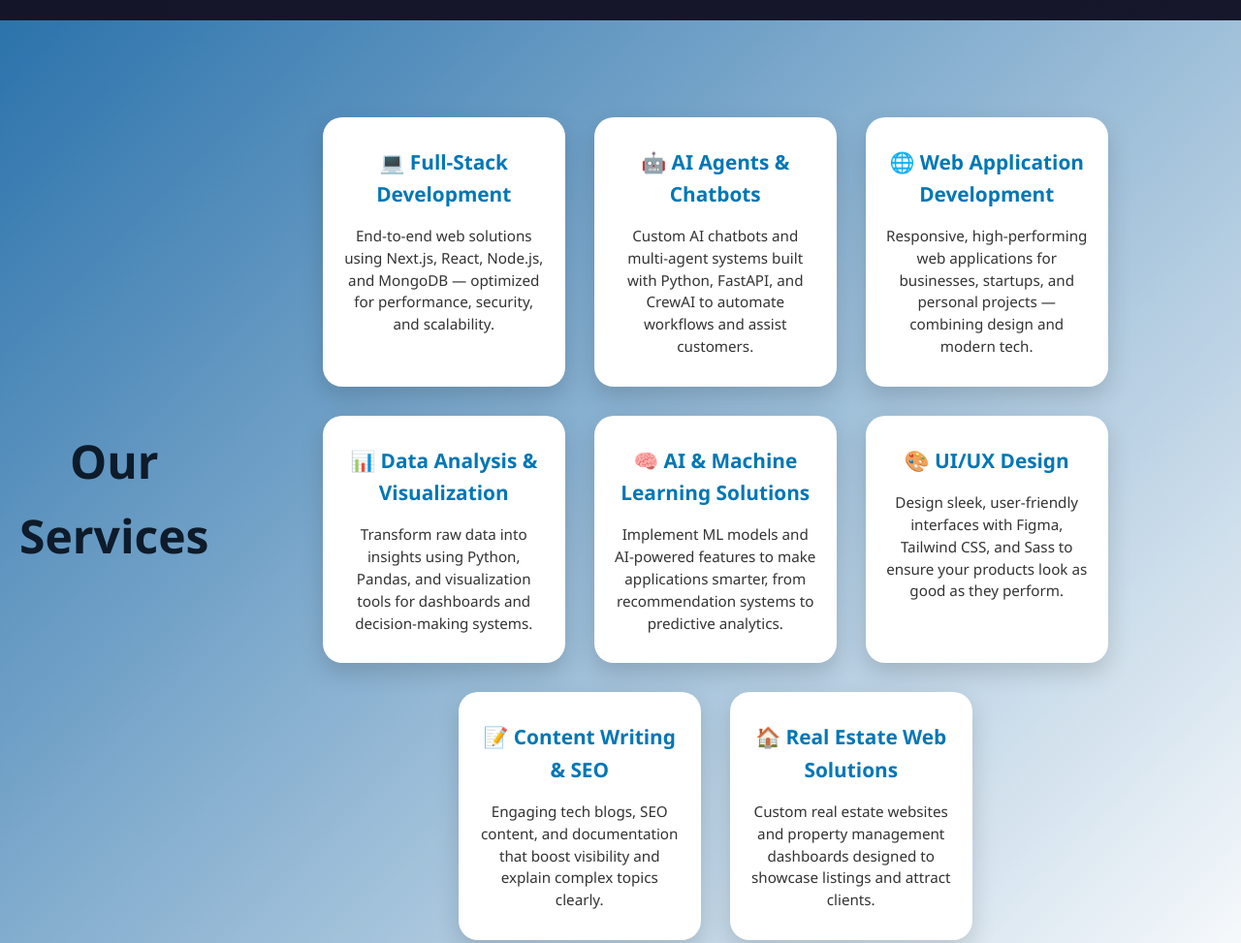
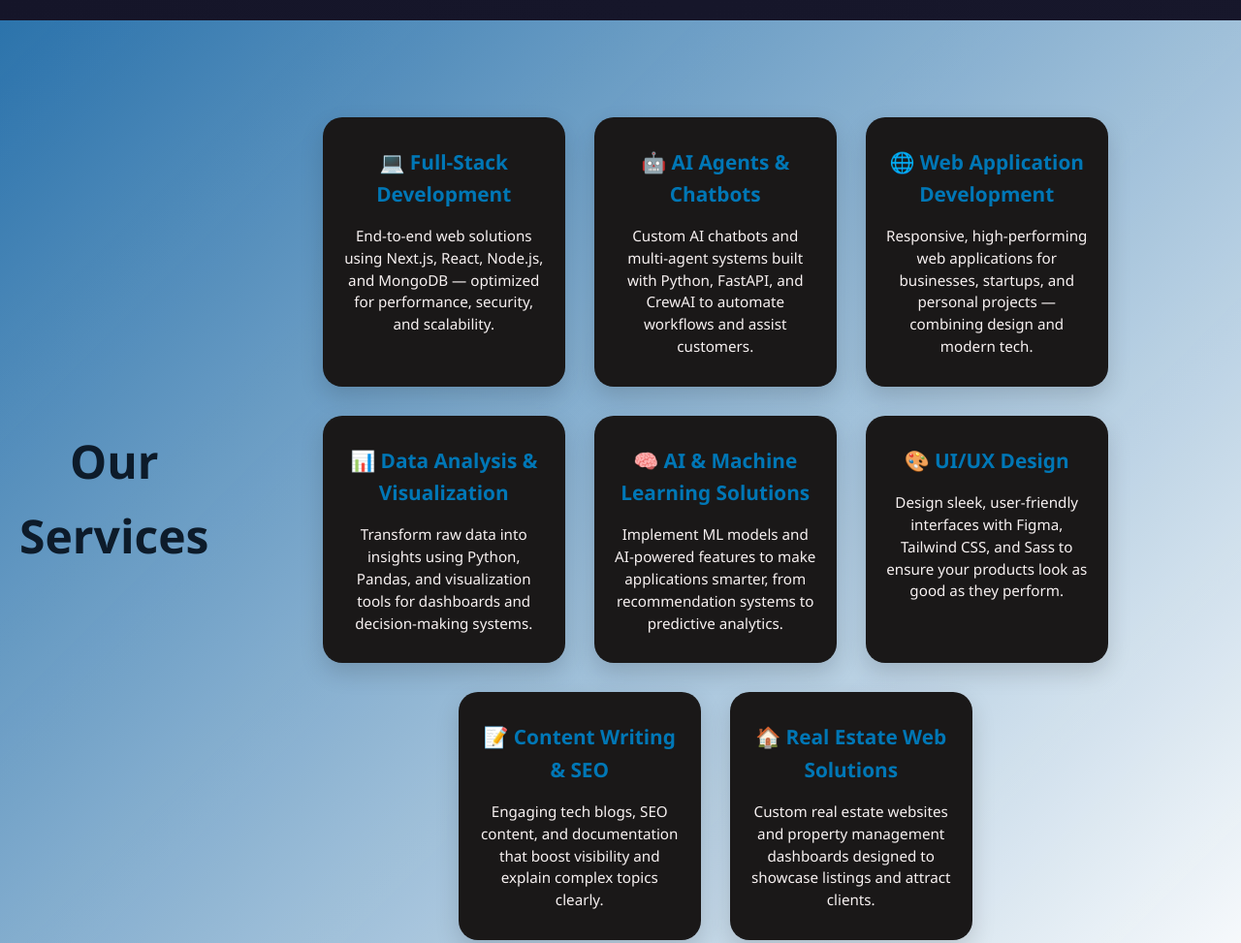
Before and after one commit to AlizayAyesha/Portfolio, a website: page index.html in a window 1280 px wide. Shown: the part 4480-5453 px from the top of the page at 97% size. Drawn offline with nearby package versions, Linux system fonts and the light colour scheme.

Commit message:
Fix: changed the service cards background to black and the text to white (#45)

```diff
--- a/style.css
+++ b/style.css
@@ -830,7 +830,7 @@ section {
 
 /* Individual Service Box */
 .service-box {
-    background: #fff;
+    background: #1a1818;
     border-radius: 20px;
     box-shadow: 0 10px 25px rgba(0,0,0,0.15);
     width: 250px;
@@ -852,7 +852,7 @@ section {
 
 .service-info p {
     font-size: 0.95rem;
-    color: #333;
+    color: #f7f1f1;
     line-height: 1.5;
 .flower-card p span {
     color: #48eaff;
```
